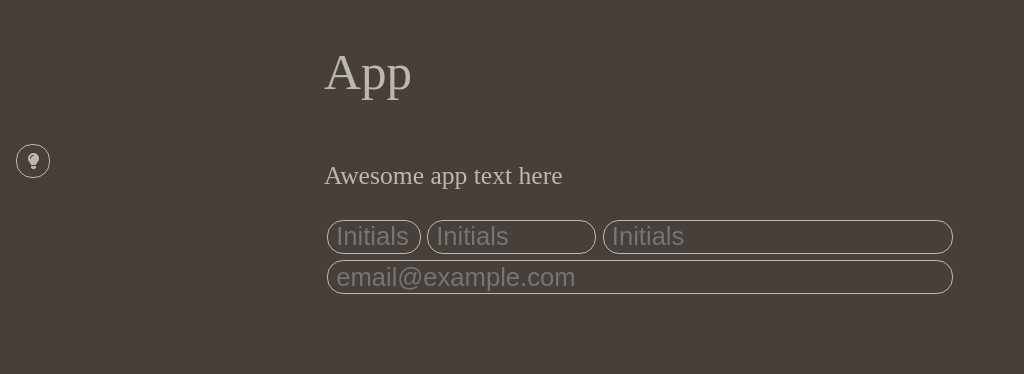
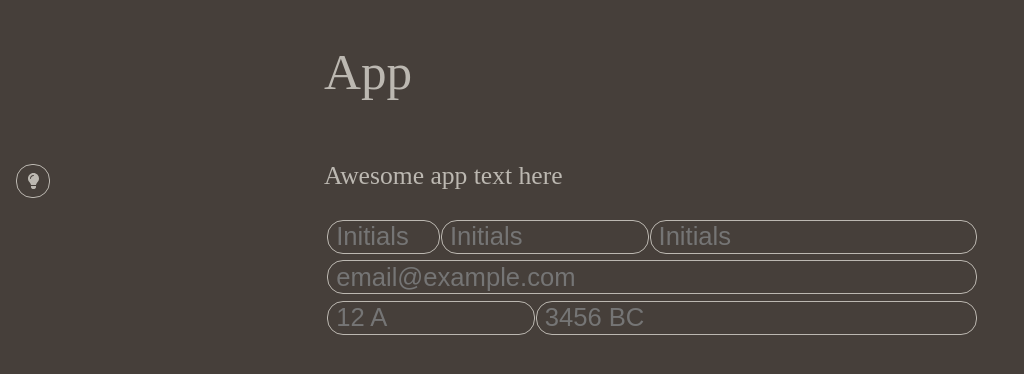
Before and after one commit to TessavWalstijn/nextjs.form, a Next.js app: page / in a window 1280 px wide. Shown: the top 374 px of the page, without its empty margins (0-1024 px from the left). Built offline with nearby package versions, Linux system fonts and the light colour scheme.

Commit message:
Added #5 and #8

```diff
--- a/react/components/Form/index.tsx
+++ b/react/components/Form/index.tsx
@@ -1,12 +1,23 @@
-import React from 'react'
+import React, { useRef } from 'react'
 import StyledProps from '@react/props/StyledProps'
 import Input, { Feedback } from '@react/components/Input'
 import RegExpLib from '@utils/regExpLib'
-import { FullName } from './styled'
+import { Row } from './styled'
 
 const Form: React.FC<StyledProps> = () => {
+  const houseNumberRef = useRef<HTMLInputElement | null>(null)
+  const postalcodeRef = useRef<HTMLInputElement | null>(null)
+
+  const checkApi = () => {
+    const houseNumber = houseNumberRef.current
+    const postalcode = postalcodeRef.current
+
+    if (!(houseNumber && postalcode)) return
+
+    console.log(postalcode.value, houseNumber.value)
+  }
+
   const checkEmail = (value: string, setFeedback: any) => {
-
     if (RegExpLib.checkEmail(value)) {
       if (value === 'email@example.com') {
         // NOTE: This could be a database check
@@ -35,11 +46,32 @@ const Form: React.FC<StyledProps> = () => {
     return setFeedback(Feedback.warn)
   }
 
+  const checkPost = (value: string, setFeedback: any) => {
+    // NOTE: This zip code check works only for dutch zip codes
+    // INFO: The format /^(\d{4}[ ]?[A-Za-z]{2})$/
+    if (/^(\d{4}[ ]?[A-Za-z]{2})$/.test(value)) {
+      checkApi();
+      return setFeedback(Feedback.regular)
+    }
+
+    return setFeedback(Feedback.warn)
+  }
+
+  const checkNumber = (value: string, setFeedback: any) => {
+    // NOTE: This house number check is made for the duch house number format
+    // INFO: The format /^([0-9]+)([ ]?([A-Za-z]+))?$/
+    if (/^([0-9]+)([ ]?([A-Za-z]+))?$/.test(value)) {
+      checkApi();
+      return setFeedback(Feedback.regular)
+    }
+
+    return setFeedback(Feedback.warn)
+  }
+
   return <>
-    <FullName>
+    <Row>
       <Input
         onCheck={checkInitials}
-        error="Invalid initials"
         warn="Invalid initials"
         require="Sorry but initial(s) is/are required"
         placeholder="Initials"
@@ -47,20 +79,18 @@ const Form: React.FC<StyledProps> = () => {
       />
       <Input
         onCheck={checkName}
-        error="Invalid insertion"
         warn="Invalid insertion"
         placeholder="Initials"
         width={'30%'}
       />
       <Input
         onCheck={checkName}
-        error="Invalid last name"
         warn="Invalid last name"
         require="Sorry but initial(s) is/are required"
         placeholder="Initials"
-        width={'auto'}
+        width={'49%'}
       />
-    </FullName>
+    </Row>
     <Input
       onCheck={checkEmail}
       error="Email address already has an account here"
@@ -68,6 +98,24 @@ const Form: React.FC<StyledProps> = () => {
       require="Sorry but email address is required"
       placeholder="email@example.com"
     />
+    <Row>
+      <Input
+        ref={houseNumberRef}
+        onCheck={checkNumber}
+        warn="Invalid house number"
+        require="Sorry house number is required"
+        placeholder="12 A"
+        width={'30%'}
+      />
+      <Input
+        ref={postalcodeRef}
+        onCheck={checkPost}
+        warn="Invalid postal code"
+        require="Sorry but postal code is required"
+        placeholder="3456 BC"
+        width={'67%'}
+      />
+    </Row>
   </>
 }
 
--- a/react/components/Form/styled.ts
+++ b/react/components/Form/styled.ts
@@ -1,7 +1,7 @@
 import styled from 'styled-components'
 import { space, color, typography, layout } from 'styled-system'
 
-export const FullName = styled.div`
+export const Row = styled.div`
   display: flex;
   justify-content: space-between;
 
--- a/react/components/Input/index.tsx
+++ b/react/components/Input/index.tsx
@@ -1,8 +1,9 @@
-import React, { useRef, useState } from 'react'
+import React, { forwardRef, useState } from 'react'
 import {
   InputStyled,
   Warn,
   Error,
+  Container
 } from './styled'
 import StyledProps from '@react/props/StyledProps'
 import debounce from '@utils/debounce';
@@ -15,31 +16,44 @@ export enum Feedback {
 }
 
 interface Props extends StyledProps {
-  onCheck: (value: string, setFeedback: any) => void
-  error: string
+  onCheck: (value: string, setFeedback: any) => void,
   warn: string
-  require: string | boolean
+  ref?: any,
+  error?: string
+  require?: string | boolean
   placeholder: string
 }
 
-const Input: React.FC<Props> = ({onCheck, error, warn, require, placeholder, ...other }) => {
+const Input: React.FC<Props> = forwardRef(
+  ({ onCheck, error, warn, require, placeholder, ...other }, ref: any) => {
     const [feedback, setFeedback] = useState<Feedback>(Feedback.regular)
-  const inputRef = useRef<HTMLInputElement | null>(null)
 
     const handleKeyUp = debounce(() => {
-    const input = inputRef.current
+      const input = ref.current
 
       if (!input) return
+
+      if (require && input.value === '' && feedback !== Feedback.required) {
+        return setFeedback(Feedback.required)
+      }
 
       onCheck(input.value, setFeedback)
     }, 300)
 
-  return <>
-    <InputStyled ref={inputRef} placeholder={placeholder} onKeyUp={handleKeyUp} feedback={feedback} fontSize={0} type='text' {...other} />
-    { feedback === 'warning' && <Warn>{warn}</Warn> }
-    { feedback === 'error' && <Error>{error}</Error> }
-    { feedback === 'required' && require && <Error>{require}</Error> }
-  </>
+    return <Container {...other}>
+      <InputStyled
+        ref={ref}
+        placeholder={placeholder}
+        onKeyUp={handleKeyUp}
+        feedback={feedback}
+        fontSize={0}
+        type='text'
+      />
+      {feedback === 'warning' && <Warn>{warn}</Warn>}
+      {feedback === 'error' && <Error>{error}</Error>}
+      {feedback === 'required' && require && <Error>{require}</Error>}
+    </Container>
   }
+)
 
 export default Input;
--- a/react/components/Input/styled.tsx
+++ b/react/components/Input/styled.tsx
@@ -25,6 +25,7 @@ export const InputStyled: StyledComponent<
   never
 > = styled(motion.input)`
   border-radius: 1rem;
+  width: 100%;
   height: 1.6rem;
   margin: 0.2rem;
   padding: 0.2rem 0.5rem;
@@ -54,3 +55,14 @@ export const Warn = styled(P)`
   margin-left: 1rem;
   font-weight: 300;
 `
+
+export const Container = styled.div`
+  display: flex;
+  flex-direction: column;
+
+  ${feedback}
+  ${typography}
+  ${space}
+  ${color}
+  ${layout}
+`
```
Lines whose indentation alone changed are shown as unchanged.
